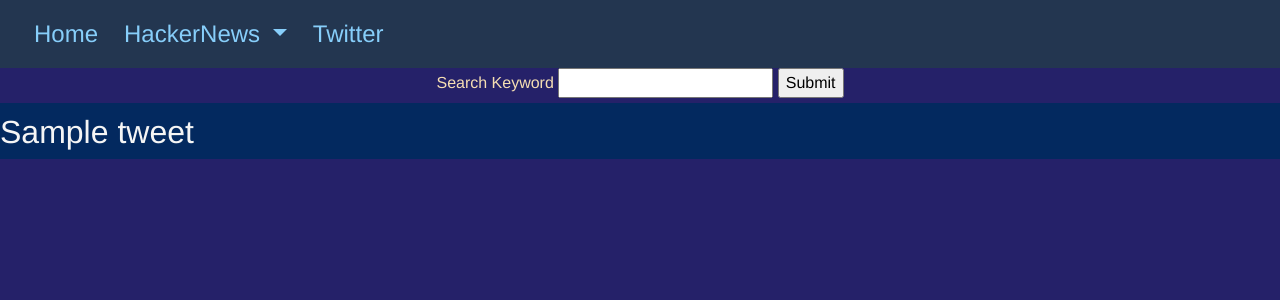
After one commit to ivvlko/NLP-Factory, a Flask app: template templates/twitter_stream.html in a window 1280 px wide. The commit adds this page. Shown: the top 300 px of the page. Run offline with Flask 3, Linux system fonts and the light colour scheme; the template is opened without the code that fills it: most values are stand-ins (such as "Sample title", 1, 10 or a date in 2020); parts of the project's set-up code (start-up, migrations or seed data) failed here and were passed over; some libraries are stand-ins or nearby versions.

Commit message:
retrieve tweets by posting keywords

```diff
--- a/app.py
+++ b/app.py
@@ -17,16 +17,18 @@ app.config['SQLALCHEMY_TRACK_MODIFICATIONS'] = False
 db = SQLAlchemy(app)
 migrate = Migrate(app, db)
 
+
 from db_models.admin import admin
 from db_models.api import api
 from applications.home.home import home_page
 from applications.hackernews_nlp.routes import news_topics_labelling
 from applications.hn_dashboard.dashapp import hn_dashboard
+from applications.twitter_stream.routes import twitter_stream
 
 app.register_blueprint(home_page)
 app.register_blueprint(news_topics_labelling)
 app.register_blueprint(hn_dashboard)
-
+app.register_blueprint(twitter_stream)
 
 if __name__ == '__main__':
     app.run(debug=False)
--- a/static/css/news_topics_labels.css
+++ b/static/css/news_topics_labels.css
@@ -89,3 +89,7 @@ h1, h2 {
     color: #FF7A79;
 
 }
+
+.search-keyword-form{
+ text-align: center;
+}
--- a/templates/shared/nav.html
+++ b/templates/shared/nav.html
@@ -21,7 +21,7 @@
             </li>
 
             <li class="nav-item">
-                <a class="nav-link" href="#">Twitter</a>
+                <a class="nav-link" href="/twitter_stream/">Twitter</a>
             </li>
 
 
--- /dev/null
+++ b/templates/twitter_stream.html
@@ -0,0 +1,31 @@
+{% extends 'shared/base.html' %}
+
+{% block title %}
+    Twitter Stream
+{% endblock %}
+
+
+{% block custom_css %}
+    <link rel="stylesheet" href="{{ url_for('static', filename='css/news_topics_labels.css') }}">
+{% endblock %}
+
+{% block content %}
+
+
+<form method="POST" class="search-keyword-form">
+    <label for="text" style="color: wheat">Search Keyword</label>
+    <input name="text" id="text">
+    <input type="submit">
+</form>
+
+
+<section class="main-container">
+
+
+    {% for tweet in tweets %}
+    <h1>{{tweet}}</h1>
+    {% endfor %}
+</section>
+
+
+{% endblock %}
```
Also changed, not shown: applications/twitter_stream/api_connector.py (+0 -17 lines), applications/twitter_stream/routes.py (+14 -0 lines).
